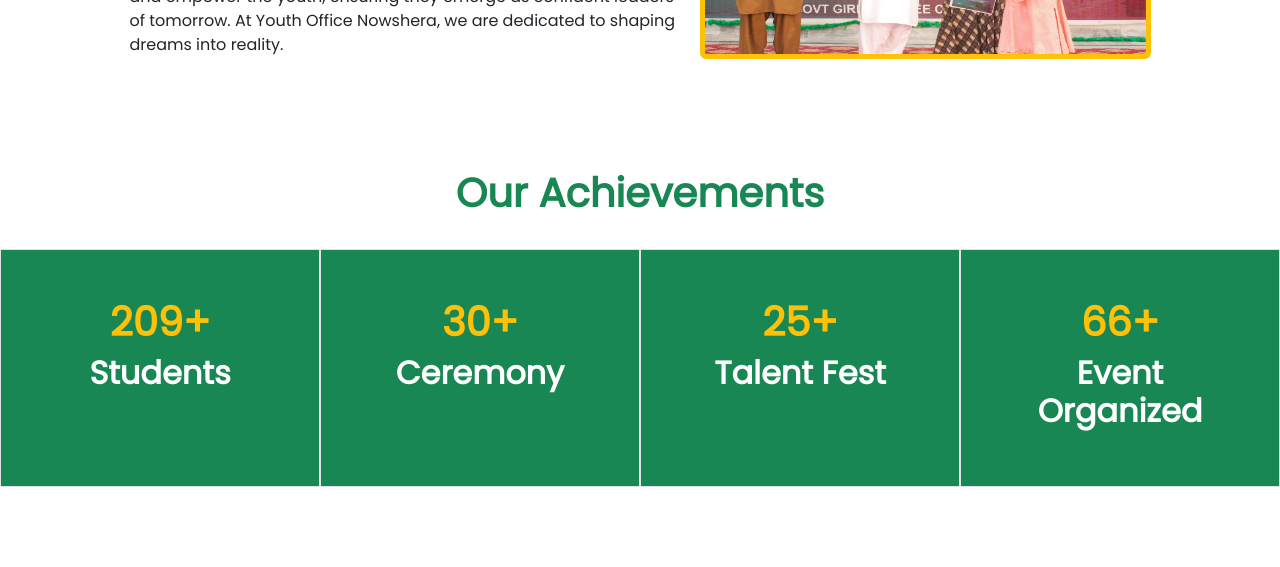
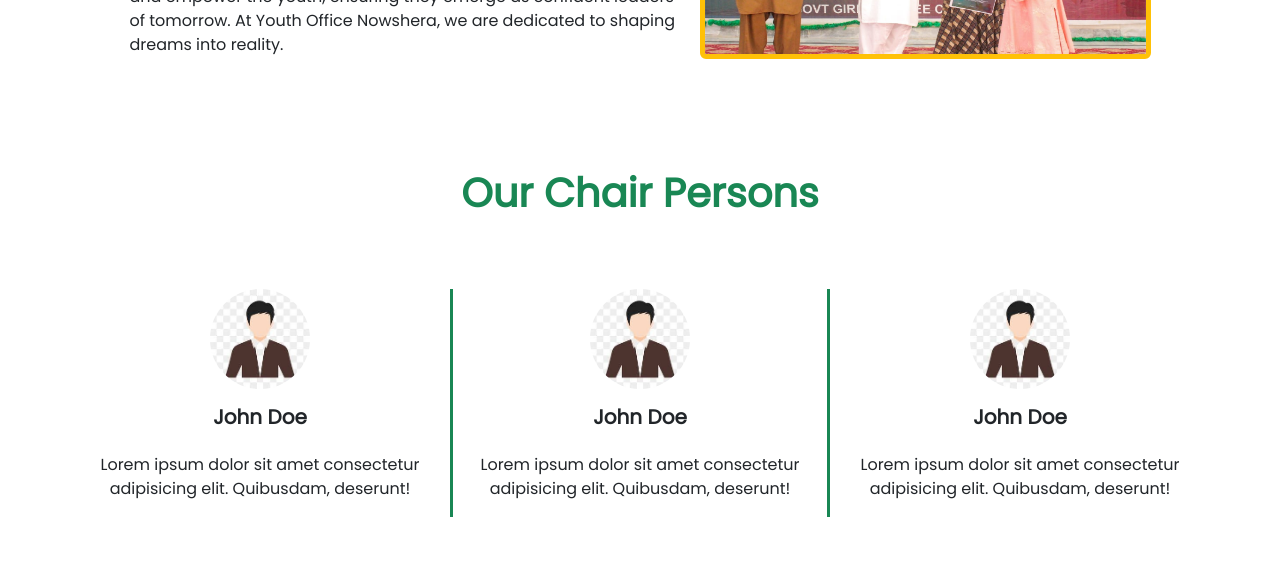
Before and after one commit to Waqasmehmood201138/Youth-Affairs-Nowshera, a React (Create React App) app in the folder client/: page / in a window 1280 px wide. Shown: the part 760-1327 px from the top of the page. Built offline with nearby package versions, Linux system fonts and the light colour scheme; no server answers.

Commit message:
chair person section added
other changes fixed

```diff
--- a/client/public/index.html
+++ b/client/public/index.html
@@ -22,7 +22,7 @@
       work correctly both with client-side routing and a non-root public URL.
       Learn how to configure a non-root public URL by running `npm run build`.
     -->
-  <title>React App</title>
+  <title>Youth Office Nowshera | Future Building</title>
 </head>
 
 <body>
--- a/client/src/Admin Events Table/AdminEventTablePage.jsx
+++ b/client/src/Admin Events Table/AdminEventTablePage.jsx
@@ -61,7 +61,7 @@ export default function AdminEventTablePage() {
             <div className="container mt-4 " style={{ fontFamily: 'Poppins' }}>
                 <div className="row">
                     <div className="col-12 d-flex justify-content-between">
-                        <h2 className='text-success'>Admin Panel | Events</h2>
+                        <h2 className='text-success fw-bold'>Admin Panel | Events</h2>
                         <Link to="/add-event" className='btn btn-success mb-2'>Add New Events  </Link>
                     </div>
                     <hr />
@@ -77,7 +77,7 @@ export default function AdminEventTablePage() {
                                 </tr>
                             </thead>
                             <tbody>
-                                {(title.length == 0) ?
+                                {(title.length === 0) ?
 
                                     <td colSpan={5}><Loader /></td>
                                     : (
--- /dev/null
+++ b/client/src/Chair Person Section/ChairPerson.css
@@ -0,0 +1,26 @@
+.chair_img {
+    width: 100px;
+    height: 100px;
+    border-radius: 50%;
+    margin: auto;
+}
+
+.chair_name {
+    font-family: 'Poppins';
+    font-weight: bold;
+    font-size: 20px;
+}
+
+.chair_aim {
+    font-family: 'Poppins';
+
+}
+
+@media(max-width: 767px) {
+    .chair_img {
+        margin-top: 12px;
+    }
+    .chair_col{
+       display: none;
+    }
+}
--- /dev/null
+++ b/client/src/Chair Person Section/ChairPerson.jsx
@@ -0,0 +1,39 @@
+import React from 'react'
+import '../Chair Person Section/ChairPerson.css'
+import chairImg from '../Assets/chairsample.jpeg'
+
+export default function ChairPerson() {
+    return (
+        <>
+            <div className="container mt-5 custom_counter_container">
+                <div className="row ">
+                    <div className="col-12">
+                        <h1 className=' fw-bold text-success text-center mt-5 mb-5'>Our Chair Persons</h1>
+                    </div>
+                </div>
+            </div>
+
+            <div className="container mt-4">
+                <div className="row ">
+
+                    <div className="col-lg-4 col-sm-12 d-flex justify-content-center align-items-center flex-column ">
+                        <img className='chair_img' src={chairImg} alt="" />
+                        <h3 className='chair_name p-3'>John Doe</h3>
+                        <p className='text-center chair_aim'>Lorem ipsum dolor sit amet consectetur adipisicing elit. Quibusdam, deserunt!</p>
+                    </div>
+                    <div className="col-lg-4 col-sm-12  d-flex justify-content-center align-items-center flex-column border-start border-end border-success border-3 chair_col">
+                        <img className='chair_img ' src={chairImg} alt="" />
+                        <h3 className='chair_name p-3'>John Doe</h3>
+                        <p className='text-center chair_aim'>Lorem ipsum dolor sit amet consectetur adipisicing elit. Quibusdam, deserunt!</p>
+                    </div>
+                    <div className="col-lg-4 col-sm-12 d-flex justify-content-center align-items-center flex-column">
+                        <img className='chair_img' src={chairImg} alt="" />
+                        <h3 className='chair_name p-3'>John Doe</h3>
+                        <p className='text-center chair_aim'>Lorem ipsum dolor sit amet consectetur adipisicing elit. Quibusdam, deserunt!</p>
+                    </div>
+
+                </div>
+            </div>
+        </>
+    )
+}
--- a/client/src/Events Page/EventPage.css
+++ b/client/src/Events Page/EventPage.css
@@ -15,14 +15,14 @@
     background-color: #fff;
     border-radius: 0.4rem;
     overflow: hidden;
-    box-shadow: 0 3rem 6rem rgba(0, 0, 0, 0.1);
+    /* box-shadow: 0 3rem 6rem rgba(0, 0, 0, 0.1); */
     cursor: pointer;
     transition: 0.2s;
   }
 
 .grid__item:hover {
     transform: translateY(-0.5%);
-    box-shadow: 0 4rem 8rem rgba(0, 0, 0, 0.2);
+    /* box-shadow: 0 4rem 8rem rgba(0, 0, 0, 0.2); */
   }
 .card__content {
     padding: 1rem 1rem;
--- a/client/src/Footer Page/FooterPage.css
+++ b/client/src/Footer Page/FooterPage.css
@@ -1,14 +1,15 @@
-.custom_footer{
+.custom_footer {
     position: relative;
     bottom: 0;
 }
-.icon:hover{
+
+.icon:hover {
     color: yellow;
 }
 
 
-@media(max-width: 767px){
-    .custom_footer{
-margin-top: 20px;
+/* @media(max-width: 767px) {
+    .custom_footer {
+        margin-top: 20px;
     }
-}
+} */
--- a/client/src/Footer Page/FooterPage.jsx
+++ b/client/src/Footer Page/FooterPage.jsx
@@ -9,7 +9,7 @@ import '../Footer Page/FooterPage.css'
 export default function FooterPage() {
     return (
         <>
-            <div className="container-fluid bg-dark p-2 custom_footer mt-2">
+            <div className="container-fluid bg-dark p-2 custom_footer">
                 <div className="container">
                     <div className="row">
                         <div className="col-lg-6 col-12 d-flex justify-content-center align-items-center">
--- a/client/src/Forms/SignupForm.jsx
+++ b/client/src/Forms/SignupForm.jsx
@@ -48,7 +48,7 @@ const LoginForm = () => {
     <div className="container-fluid bg-light">
         <div className="row  custom-hight  d-flex justify-content-center align-content-center">
             <div className="col-lg-3 col-md-5 col-11  bg-white text-center p-5 shadow">
-                  <h4 className='fw-bold'>Sign-In</h4>
+                  <h4 className='fw-bold'>Sign-Up</h4>
 
                 <form action="" className='d-flex flex-column '  onSubmit={handleSubmit}>
                     <input type="text" placeholder='Name' name='name' className='custom-input mt-5' onChange={((e)=>setName(e.target.value))}/>
--- a/client/src/Hero Section/HeroSection.jsx
+++ b/client/src/Hero Section/HeroSection.jsx
@@ -11,6 +11,7 @@ import CounterSection from '../Counter Section/CounterSection'
 import FooterPage from '../Footer Page/FooterPage'
 import HomeEventSectionPage from '../Home Event Section/HomeEventSectionPage'
 import Map from '../Map Section/Map'
+import ChairPerson from '../Chair Person Section/ChairPerson'
 
 
 export default function HeroSection() {
@@ -44,6 +45,7 @@ export default function HeroSection() {
                 </div>
             </div>
             <SliderSection />
+            <ChairPerson/>
             <CounterSection />
             <HomeEventSectionPage/>
             <Map/>
--- a/client/src/Home Event Section/HomeEventSectionPage.css
+++ b/client/src/Home Event Section/HomeEventSectionPage.css
@@ -13,14 +13,17 @@
     background-color: #fff;
     border-radius: 0.4rem;
     overflow: hidden;
-    box-shadow: 0 3rem 6rem rgba(0, 0, 0, 0.1);
+    /* box-shadow: 0 3rem 6rem rgba(0, 0, 0, 0.1); */
+    box-shadow: -1px -4px 5px 0px rgba(204,164,164,0.75);
+    -webkit-box-shadow: -1px -4px 5px 0px rgba(204,164,164,0.75);
+    -moz-box-shadow: -1px -4px 5px 0px rgba(204,164,164,0.75);
     cursor: pointer;
     transition: 0.2s;
   }
- /* .grid__item__home:hover {
-    transform: translateY(-0.5%);
-    box-shadow: 0 4rem 8rem rgba(0, 0, 0, 0.2);
-  } */
+ .grid__item__home:hover {
+    /* transform: translateY(-0.5%); */
+    box-shadow: none;
+  }
   .card__img__home{
     display: block;
     width: 100%;
```
Also changed, not shown: client/src/Assets/chairsample.jpeg (added).
